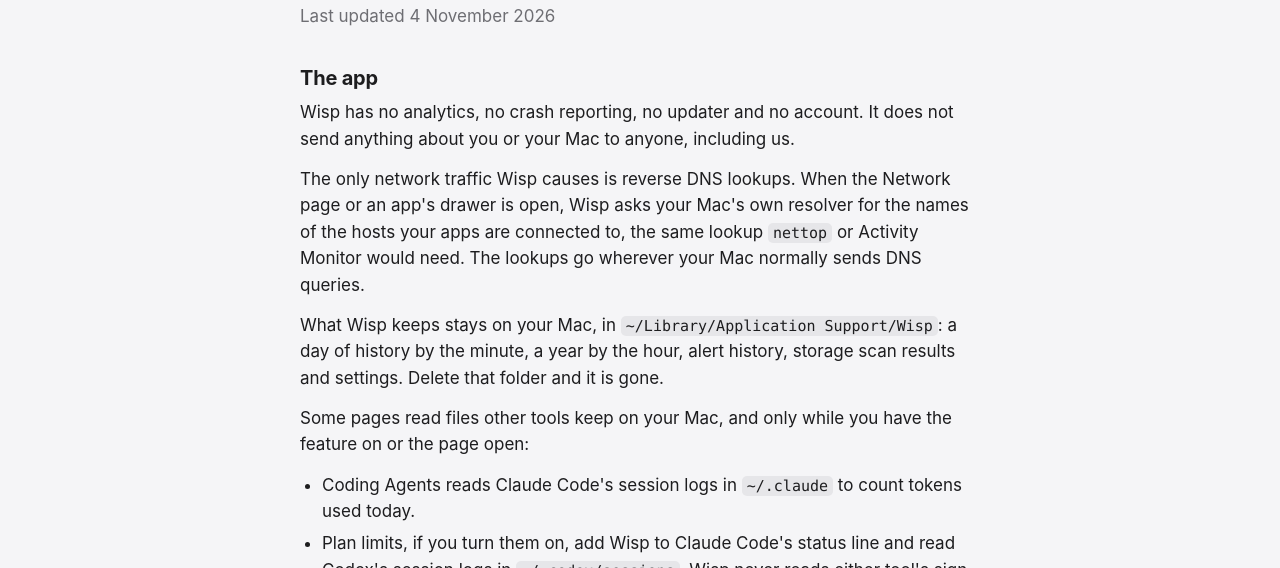
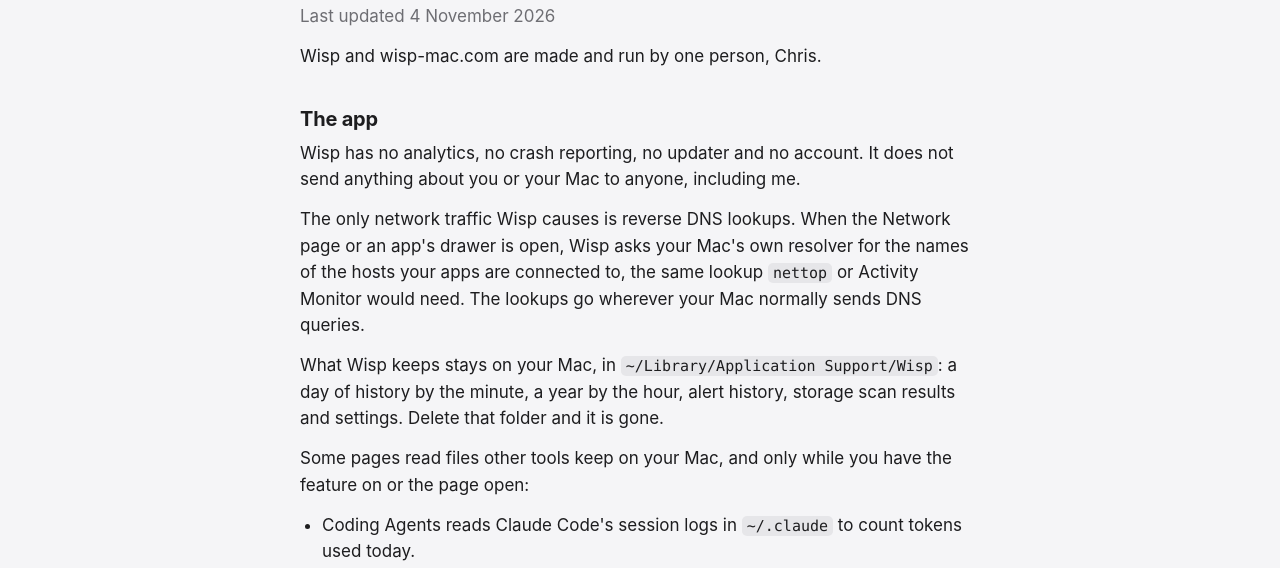
Before and after one commit to current/wisp, a plain HTML site: page site/privacy.html in a window 1280 px wide. Shown: the part 170-738 px from the top of the page. Drawn offline with Linux system fonts and the light colour scheme.

Commit message:
Site: say who makes Wisp on Privacy and Terms

```diff
--- a/site/privacy.html
+++ b/site/privacy.html
@@ -25,9 +25,10 @@
 <main class="doc" id="main">
 <h1>Privacy</h1>
 <p class="fine">Last updated 4 November 2026</p>
+<p>Wisp and wisp-mac.com are made and run by one person, Chris.</p>
 
 <h2>The app</h2>
-<p>Wisp has no analytics, no crash reporting, no updater and no account. It does not send anything about you or your Mac to anyone, including us.</p>
+<p>Wisp has no analytics, no crash reporting, no updater and no account. It does not send anything about you or your Mac to anyone, including me.</p>
 <p>The only network traffic Wisp causes is reverse DNS lookups. When the Network page or an app's drawer is open, Wisp asks your Mac's own resolver for the names of the hosts your apps are connected to, the same lookup <code>nettop</code> or Activity Monitor would need. The lookups go wherever your Mac normally sends DNS queries.</p>
 <p>What Wisp keeps stays on your Mac, in <code>~/Library/Application Support/Wisp</code>: a day of history by the minute, a year by the hour, alert history, storage scan results and settings. Delete that folder and it is gone.</p>
 <p>Some pages read files other tools keep on your Mac, and only while you have the feature on or the page open:</p>
```
Also changed, not shown: site/terms.html (+1 -0 lines).
